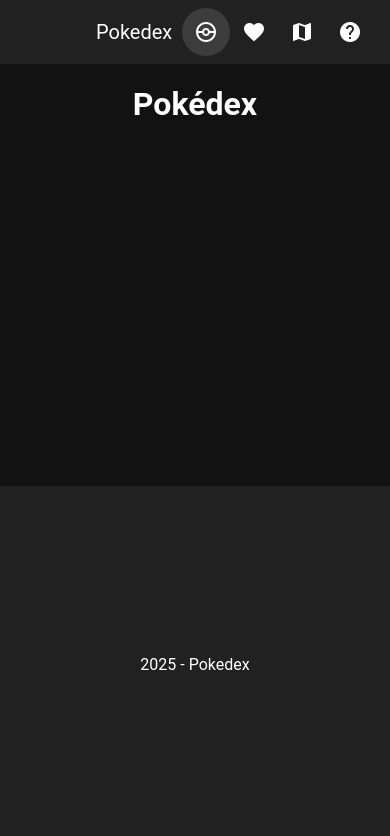
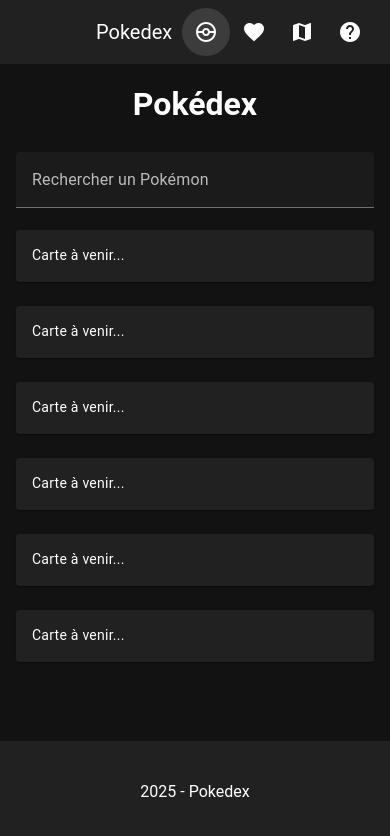
Before and after one commit to divtec-cejef/test-pokedex-vuetify-ThomasTirole, a Vue app: page / in a window 390 px wide. Shown: the top 836 px of the page. Built offline with nearby package versions, Linux system fonts and the light colour scheme.

Commit message:
[feat]: préparation responsive page accueil

```diff
--- a/src/pages/index.vue
+++ b/src/pages/index.vue
@@ -9,6 +9,81 @@
     <h1 class="mb-6 text-center">
       Pokédex
     </h1>
+
+    <v-text-field
+      clearable
+      label="Rechercher un Pokémon"
+      preprend-icon="mdi-magnify"
+    />
+    <v-row>
+      <!-- Exemple de colonne vide (à dupliquer plus tard avec du contenu) -->
+      <v-col
+        cols="12"
+        lg="3"
+        md="4"
+        sm="6"
+        xl="2"
+      >
+        <v-card>
+          <v-card-text>Carte à venir...</v-card-text>
+        </v-card>
+      </v-col>
+      <v-col
+        cols="12"
+        lg="3"
+        md="4"
+        sm="6"
+        xl="2"
+      >
+        <v-card>
+          <v-card-text>Carte à venir...</v-card-text>
+        </v-card>
+      </v-col>
+      <v-col
+        cols="12"
+        lg="3"
+        md="4"
+        sm="6"
+        xl="2"
+      >
+        <v-card>
+          <v-card-text>Carte à venir...</v-card-text>
+        </v-card>
+      </v-col>
+      <v-col
+        cols="12"
+        lg="3"
+        md="4"
+        sm="6"
+        xl="2"
+      >
+        <v-card>
+          <v-card-text>Carte à venir...</v-card-text>
+        </v-card>
+      </v-col>
+      <v-col
+        cols="12"
+        lg="3"
+        md="4"
+        sm="6"
+        xl="2"
+      >
+        <v-card>
+          <v-card-text>Carte à venir...</v-card-text>
+        </v-card>
+      </v-col>
+      <v-col
+        cols="12"
+        lg="3"
+        md="4"
+        sm="6"
+        xl="2"
+      >
+        <v-card>
+          <v-card-text>Carte à venir...</v-card-text>
+        </v-card>
+      </v-col>
+    </v-row>
   </v-container>
 </template>
 
```
